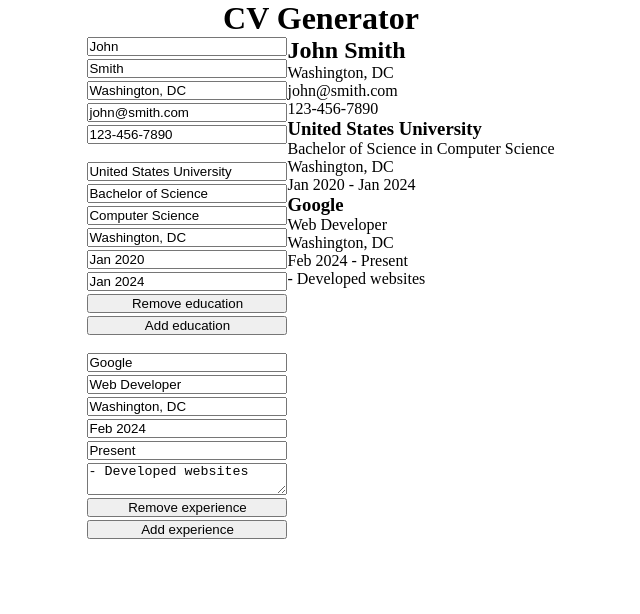
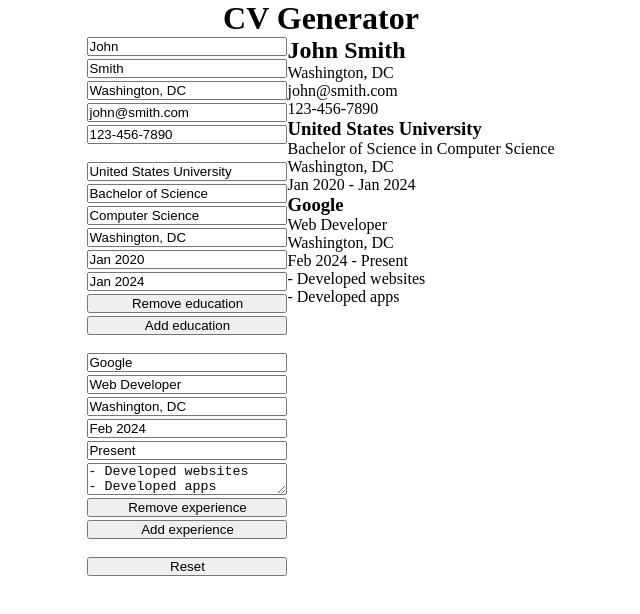
Before and after one commit to robsassack/cv-generator, a React (Vite) app: page / in a window 1280 px wide. Shown: the top 614 px of the page, without its empty margins (319-959 px from the left). Built offline with nearby package versions, Linux system fonts and the light colour scheme.

Commit message:
Added reset button

```diff
--- a/src/App.css
+++ b/src/App.css
@@ -14,6 +14,11 @@
   display: flex;
   flex-direction: row-reverse;
   justify-content: center;
+}
+
+.App--form {
+  display: flex;
+  flex-direction: column;
 }
 
 .general, .education, .experience {
--- a/src/App.jsx
+++ b/src/App.jsx
@@ -31,7 +31,7 @@ class App extends React.Component {
           location: "Washington, DC",
           start: "Feb 2024",
           end: "Present",
-          description: "- Developed websites",
+          description: `- Developed websites\n- Developed apps`,
         },
       ],
     };
@@ -105,6 +105,20 @@ class App extends React.Component {
     this.setState({ experience });
   };
 
+  clearForm = () => {
+    this.setState({
+      firstName: "",
+      lastName: "",
+      location: "",
+      email: "",
+      phone: "",
+      education: [
+      ],
+      experience: [
+      ],
+    });
+  }
+
   render() {
     return (
       <div className='App'>
@@ -131,6 +145,8 @@ class App extends React.Component {
               addExperience={this.addExperience}
               removeExperience={this.removeExperience}
             />
+            <br />
+            <button onClick={this.clearForm}>Reset</button>
           </div>
         </div>
       </div>
```
